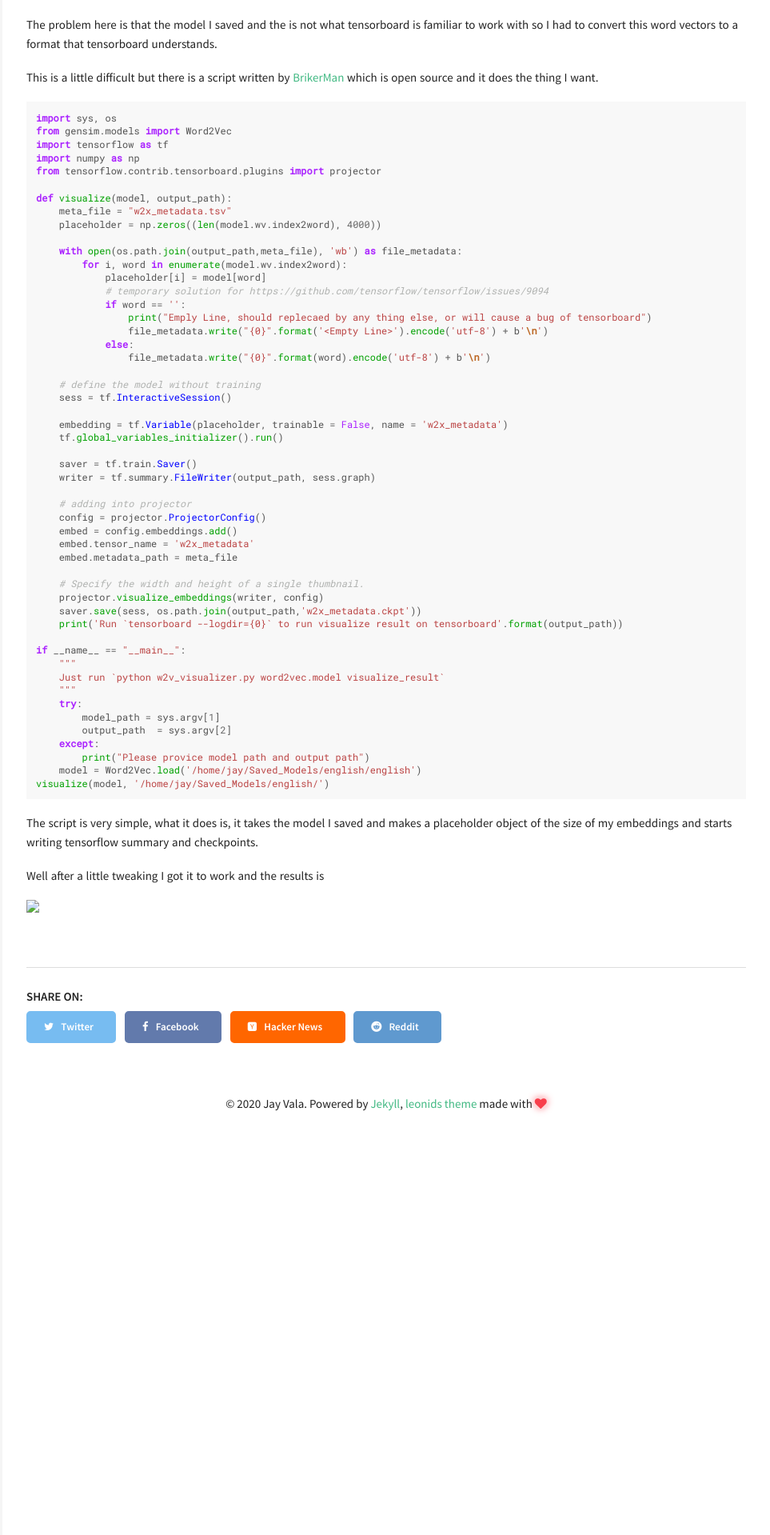
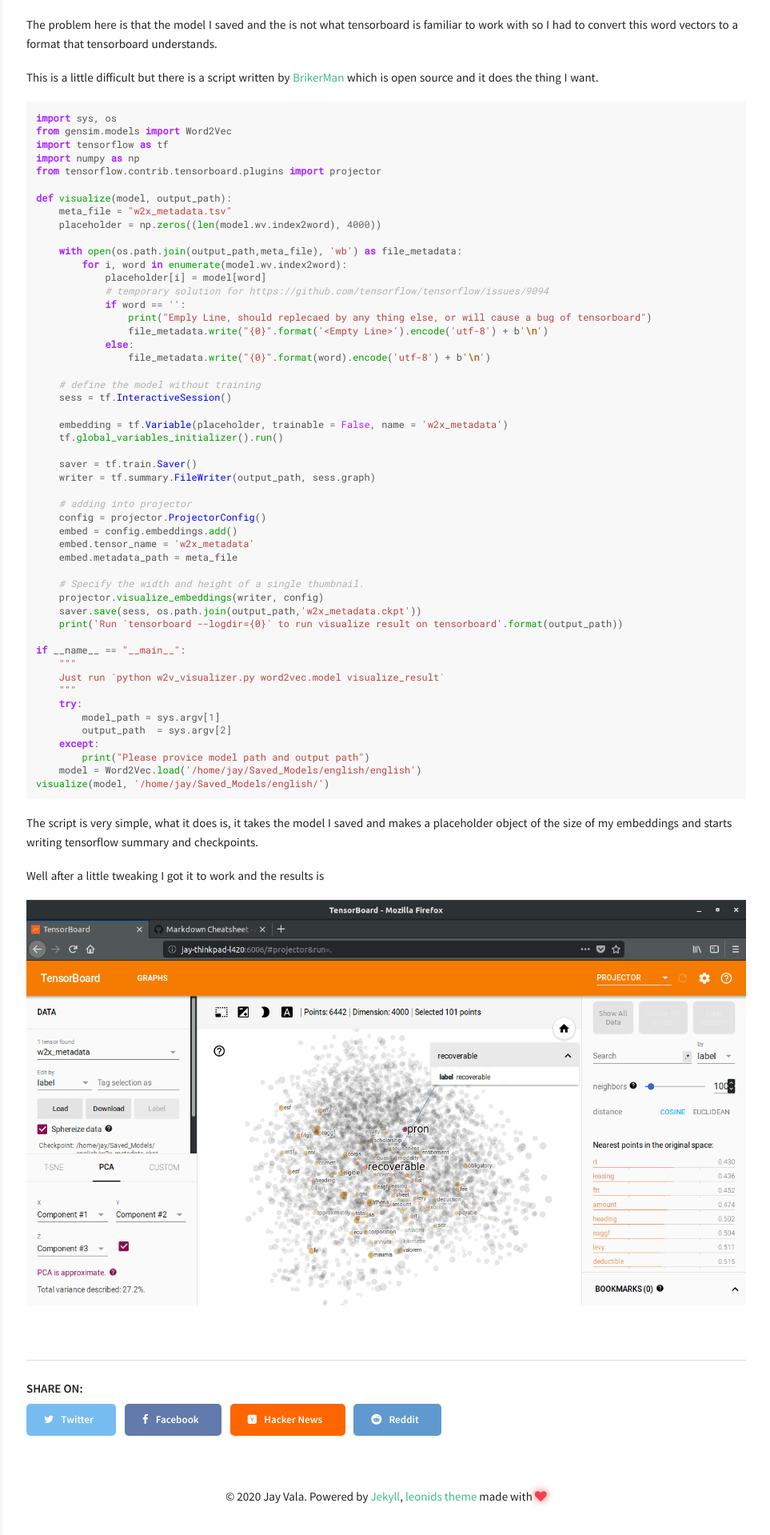
Before and after one commit to jdvala/website, a Jekyll site: the page built from _posts/2018-05-05-Word-Embedding-and-Visulization.md, in a window 1280 px wide. Shown: the part 2952-4871 px from the top of the page at 80% size, without its empty margins (317-1280 px from the left). Built offline with Jekyll 4.4.1, drawn with Linux system fonts in a browser that asks for light colours; nearby versions of some CDN libraries; library files that are not in the unit come from our copies; comment, search, counter and statistics services are not loaded.

Commit message:
Update 2018-05-05-Word-Embedding-and-Visulization.md

```diff
--- a/_posts/2018-05-05-Word-Embedding-and-Visulization.md
+++ b/_posts/2018-05-05-Word-Embedding-and-Visulization.md
@@ -205,4 +205,4 @@
 
 Well after a little tweaking I got it to work and the results is
 
-<img src="{{ site.baseurl }}/images/tensorboard.png">
+<img src="{{ site.baseurl }}/img/tensorboard.png">
```
